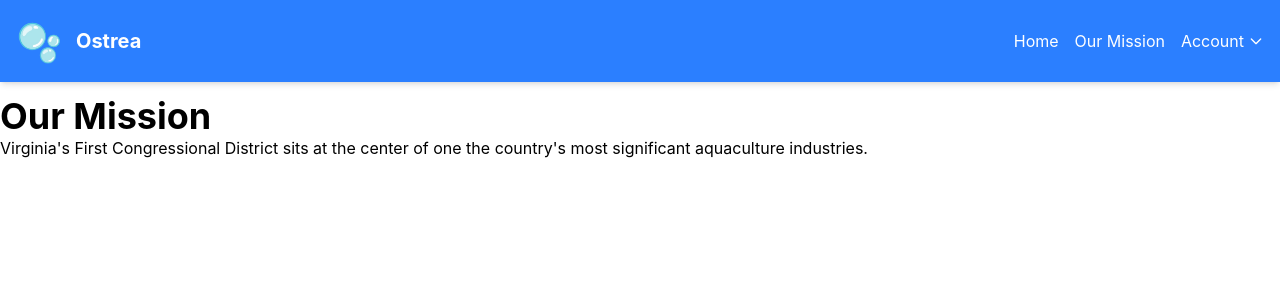
After one commit to shaurya-sharma-dev/ostrea, a Django app: page /mission/ in a window 1280 px wide. The commit adds this page. Shown: the top 300 px of the page. Run offline with Django 5.2, Linux system fonts and the light colour scheme; parts of the project's set-up code (start-up, migrations or seed data) failed here and were passed over; some libraries are stand-ins or nearby versions.

Commit message:
feat: added index and mission pages, custom Tailwind css files, and improve navbar.

```diff
--- a/core/templates/core/base.html
+++ b/core/templates/core/base.html
@@ -1,20 +1,25 @@
-<!--
-This Source Code Form is subject to the terms of the Mozilla Public
+<!-- This Source Code Form is subject to the terms of the Mozilla Public
 License, v. 2.0. If a copy of the MPL was not distributed with this
-file, You can obtain one at http://mozilla.org/MPL/2.0/.
- -->
+file, You can obtain one at http://mozilla.org/MPL/2.0/. -->
 
+{% load static %}
 <!DOCTYPE html>
 <html lang="en">
 <head>
     <meta charset="UTF-8">
     <meta name="viewport" content="width=device-width, initial-scale=1.0">
-    <title>{% block title %} {% endblock title %}</title>
-    {% block extrahead %} {% endblock extrahead %}
+    <title>{% block title %}Ostrea{% endblock title %}</title>
+    {% block extrahead %}
+        <link rel="stylesheet" href="{% static 'output.css' %}">
+    {% endblock extrahead %}
+    <link rel="manifest" href="{% static 'site.webmanifest' %}">
+    <link rel="shortcut icon" href="{% static 'favicon.ico' %}" type="image/x-icon">
 </head>
 <body>
     {% include "core/navbar.html" %}
+    <div id="content">
     {% block content %} {% endblock content %}
+    </div>
     {% block extrabody %} {% endblock extrabody %}
 </body>
 </html>
--- /dev/null
+++ b/core/templates/core/mission.html
@@ -0,0 +1,14 @@
+{% extends "core/base.html" %}
+
+{% comment "License" %}
+This Source Code Form is subject to the terms of the Mozilla Public
+License, v. 2.0. If a copy of the MPL was not distributed with this
+file, You can obtain one at http://mozilla.org/MPL/2.0/.
+{% endcomment %}
+
+{% block content %}
+<h1 class="text-4xl font-bold">Our Mission</h1>
+<p>
+    Virginia's First Congressional District sits at the center of one the country's most significant aquaculture industries.
+</p>
+{% endblock content %}
--- a/core/templates/core/navbar.html
+++ b/core/templates/core/navbar.html
@@ -4,10 +4,11 @@ License, v. 2.0. If a copy of the MPL was not distributed with this
 file, You can obtain one at http://mozilla.org/MPL/2.0/.
 {% endcomment %}
 
+{% load static %}
 <nav class="fixed top-0 left-0 w-full bg-blue-500 dark:bg-black text-white p-4 shadow-md z-50">
     <div class="container mx-auto flex justify-between items-center">
         <span class="flex items-center">
-        <a href="/"><img src="/favicon.svg" alt="Logo" width="50" /></a>
+        <a href="/"><img src="{% static 'android-chrome-192x192.png' %}" alt="Logo" width="50" /></a>
 
         <a href="/" class="text-xl font-bold" style="padding-left: 0.5em;">Ostrea</a>
         </span>
@@ -18,9 +19,56 @@ file, You can obtain one at http://mozilla.org/MPL/2.0/.
                 {% if request.user.is_staff %}
                     <li><a href="/management/" class="hover:text-blue-200">Admin Panel</a></li>
                 {% endif %}
+            {% endif %}
 
-                <li><a href="/accounts/logout/" class="hover:text-blue-200">Logout</a></li>
-            {% endif %}
+            <li class="relative">
+                <details class="group">
+                <!-- Trigger Button with background states -->
+                <summary class="flex cursor-pointer list-none items-center space-x-1 rounded-md hover:text-blue-200 focus:outline-none transition [&::-webkit-details-marker]:hidden">
+                    <span>Account</span>
+                    <svg class="h-4 w-4 transition-transform group-open:rotate-180" fill="none" stroke="currentColor" viewBox="0 0 24 24">
+                    <path stroke-linecap="round" stroke-linejoin="round" stroke-width="2" d="M19 9l-7 7-7-7" />
+                    </svg>
+                </summary>
+
+                <!-- Dropdown Menu with background and borders -->
+                <ul class="absolute right-0 top-full mt-2 w-48 rounded-md bg-gray-800 p-1 text-gray-200 shadow-xl border border-gray-700 z-50">
+                    {% if request.user.is_authenticated %}
+                    <li>
+                    <a href="/accounts/email/" class="block rounded-md px-4 py-2 text-sm hover:bg-gray-700 hover:text-white transition">
+                        Manage Email
+                    </a>
+                    </li>
+                    <li>
+                    <a href="/accounts/password/change/" class="block rounded-md px-4 py-2 text-sm hover:bg-gray-700 hover:text-white transition">
+                        Change Password
+                    </a>
+                    </li>
+                    <li>
+                    <a href="/accounts/password/reset/" class="block rounded-md px-4 py-2 text-sm hover:bg-gray-700 hover:text-white transition">
+                        Forgot Password?
+                    </a>
+                    </li>
+                    <li>
+                    <a href="/accounts/logout/" class="block rounded-md px-4 py-2 text-sm hover:bg-gray-700 hover:text-white transition">
+                        Logout
+                    </a>
+                    </li>
+                    {% else %}
+                    <li>
+                    <a href="/accounts/login/" class="block rounded-md px-4 py-2 text-sm hover:bg-gray-700 hover:text-white transition">
+                        Sign In
+                    </a>
+                    </li>
+                    <li>
+                    <a href="/accounts/password/reset/" class="block rounded-md px-4 py-2 text-sm hover:bg-gray-700 hover:text-white transition">
+                        Forgot Password?
+                    </a>
+                    </li>
+                    {% endif %}
+                </ul>
+                </details>
+            </li>
         </ul>
     </div>
 </nav>
--- /dev/null
+++ b/core/urls.py
@@ -0,0 +1,13 @@
+"""
+This Source Code Form is subject to the terms of the Mozilla Public
+License, v. 2.0. If a copy of the MPL was not distributed with this
+file, You can obtain one at http://mozilla.org/MPL/2.0/.
+"""
+
+from django.urls import path
+from . import views
+
+urlpatterns = [
+    path('mission/', views.mission),
+    path('', views.index),
+]
--- a/core/views.py
+++ b/core/views.py
@@ -7,3 +7,8 @@ file, You can obtain one at http://mozilla.org/MPL/2.0/.
 from django.shortcuts import render
 
 # Create your views here.
+def index(request):
+    return render(request, "core/index.html")
+
+def mission(request):
+    return render(request, "core/mission.html")
--- a/ostrea/urls.py
+++ b/ostrea/urls.py
@@ -28,4 +28,5 @@ admin.site.index_title = "Home"
 urlpatterns = [
     path('accounts/', include('allauth.urls')),
     path('management/', admin.site.urls),
+    path('', include('core.urls')),
 ]
--- /dev/null
+++ b/static/input.css
@@ -0,0 +1,6 @@
+@import "tailwindcss";
+
+#content {
+  /* Adds spacing or layout to match your navbar padding */
+  padding-top: 96px;
+}
--- /dev/null
+++ b/static/output.css
@@ -0,0 +1,576 @@
+/*! tailwindcss v4.3.3 | MIT License | https://tailwindcss.com */
+@layer properties;
+@layer theme, base, components, utilities;
+@layer theme {
+  :root, :host {
+    --font-sans: -apple-system, BlinkMacSystemFont, 'Segoe UI', Roboto, 'Helvetica Neue', 'Noto Sans', Arial,
+    sans-serif, 'Apple Color Emoji', 'Segoe UI Emoji', 'Segoe UI Symbol', 'Noto Color Emoji';
+    --font-mono: ui-monospace, SFMono-Regular, Menlo, Monaco, Consolas, 'Liberation Mono', 'Courier New',
+    monospace;
+    --color-blue-200: oklch(88.2% 0.059 254.128);
+    --color-blue-500: oklch(62.3% 0.214 259.815);
+    --color-blue-600: oklch(54.6% 0.245 262.881);
+    --color-gray-200: oklch(92.8% 0.006 264.531);
+    --color-gray-700: oklch(37.3% 0.034 259.733);
+    --color-gray-800: oklch(27.8% 0.033 256.848);
+    --color-black: #000;
+    --color-white: #fff;
+    --spacing: 0.25rem;
+    --text-sm: 0.875rem;
+    --text-sm--line-height: calc(1.25 / 0.875);
+    --text-base: 1rem;
+    --text-base--line-height: calc(1.5 / 1);
+    --text-xl: 1.25rem;
+    --text-xl--line-height: calc(1.75 / 1.25);
+    --text-4xl: 2.25rem;
+    --text-4xl--line-height: calc(2.5 / 2.25);
+    --font-weight-bold: 700;
+    --radius-md: 0.375rem;
+    --default-transition-duration: 150ms;
+    --default-transition-timing-function: cubic-bezier(0.4, 0, 0.2, 1);
+    --default-font-family: var(--font-sans);
+    --default-mono-font-family: var(--font-mono);
+  }
+}
+@layer base {
+  *, ::after, ::before, ::backdrop, ::file-selector-button {
+    box-sizing: border-box;
+    margin: 0;
+    padding: 0;
+    border: 0 solid;
+  }
+  html, :host {
+    line-height: 1.5;
+    -webkit-text-size-adjust: 100%;
+    tab-size: 4;
+    font-family: var(--default-font-family, -apple-system, BlinkMacSystemFont, 'Segoe UI', Roboto, 'Helvetica Neue', 'Noto Sans', Arial, sans-serif, 'Apple Color Emoji', 'Segoe UI Emoji', 'Segoe UI Symbol', 'Noto Color Emoji');
+    font-feature-settings: var(--default-font-feature-settings, normal);
+    font-variation-settings: var(--default-font-variation-settings, normal);
+    -webkit-tap-highlight-color: transparent;
+  }
+  hr {
+    height: 0;
+    color: inherit;
+    border-top-width: 1px;
+  }
+  abbr:where([title]) {
+    -webkit-text-decoration: underline dotted;
+    text-decoration: underline dotted;
+  }
+  h1, h2, h3, h4, h5, h6 {
+    font-size: inherit;
+    font-weight: inherit;
+  }
+  a {
+    color: inherit;
+    -webkit-text-decoration: inherit;
+    text-decoration: inherit;
+  }
+  b, strong {
+    font-weight: bolder;
+  }
+  code, kbd, samp, pre {
+    font-family: var(--default-mono-font-family, ui-monospace, SFMono-Regular, Menlo, Monaco, Consolas, 'Liberation Mono', 'Courier New', monospace);
+    font-feature-settings: var(--default-mono-font-feature-settings, normal);
+    font-variation-settings: var(--default-mono-font-variation-settings, normal);
+    font-size: 1em;
+  }
+  small {
+    font-size: 80%;
+  }
+  sub, sup {
+    font-size: 75%;
+    line-height: 0;
+    position: relative;
+    vertical-align: baseline;
+  }
+  sub {
+    bottom: -0.25em;
+  }
+  sup {
+    top: -0.5em;
+  }
+  table {
+    text-indent: 0;
+    border-color: inherit;
+    border-collapse: collapse;
+  }
+  :-moz-focusring:where(:not(iframe)) {
+    outline: auto;
+  }
+  progress {
+    vertical-align: baseline;
+  }
+  summary {
+    display: list-item;
+  }
+  ol, ul, menu {
+    list-style: none;
+  }
+  img, svg, video, canvas, audio, iframe, embed, object {
+    display: block;
+    vertical-align: middle;
+  }
+  img, video {
+    max-width: 100%;
+    height: auto;
+  }
+  button, input, select, optgroup, textarea, ::file-selector-button {
+    font: inherit;
+    font-feature-settings: inherit;
+    font-variation-settings: inherit;
+    letter-spacing: inherit;
+    color: inherit;
+    border-radius: 0;
+    background-color: transparent;
+    opacity: 1;
+  }
+  :where(select:is([multiple], [size])) optgroup {
+    font-weight: bolder;
+  }
+  :where(select:is([multiple], [size])) optgroup option {
+    padding-inline-start: 20px;
+  }
+  ::file-selector-button {
+    margin-inline-end: 4px;
+  }
+  ::placeholder {
+    opacity: 1;
+  }
+  @supports (not (-webkit-appearance: -apple-pay-button))  or (contain-intrinsic-size: 1px) {
+    ::placeholder {
+      color: currentcolor;
+      @supports (color: color-mix(in lab, red, red)) {
+        color: color-mix(in oklab, currentcolor 50%, transparent);
+      }
+    }
+  }
+  textarea {
+    resize: vertical;
+  }
+  ::-webkit-search-decoration {
+    -webkit-appearance: none;
+  }
+  ::-webkit-date-and-time-value {
+    min-height: 1lh;
+    text-align: inherit;
+  }
+  ::-webkit-datetime-edit {
+    display: inline-flex;
+  }
+  ::-webkit-datetime-edit-fields-wrapper {
+    padding: 0;
+  }
+  ::-webkit-datetime-edit, ::-webkit-datetime-edit-year-field, ::-webkit-datetime-edit-month-field, ::-webkit-datetime-edit-day-field, ::-webkit-datetime-edit-hour-field, ::-webkit-datetime-edit-minute-field, ::-webkit-datetime-edit-second-field, ::-webkit-datetime-edit-millisecond-field, ::-webkit-datetime-edit-meridiem-field {
+    padding-block: 0;
+  }
+  ::-webkit-calendar-picker-indicator {
+    line-height: 1;
+  }
+  :-moz-ui-invalid {
+    box-shadow: none;
+  }
+  button, input:where([type='button'], [type='reset'], [type='submit']), ::file-selector-button {
+    appearance: button;
+  }
+  ::-webkit-inner-spin-button, ::-webkit-outer-spin-button {
+    height: auto;
+  }
+  [hidden]:where(:not([hidden='until-found'])) {
+    display: none !important;
+  }
+}
+@layer utilities {
+  .visible {
+    visibility: visible;
+  }
+  .absolute {
+    position: absolute;
+  }
+  .fixed {
+    position: fixed;
+  }
+  .relative {
+    position: relative;
+  }
+  .static {
+    position: static;
+  }
+  .top-0 {
+    top: 0px;
+  }
+  .top-full {
+    top: 100%;
+  }
+  .right-0 {
+    right: 0px;
+  }
+  .left-0 {
+    left: 0px;
+  }
+  .z-50 {
+    z-index: 50;
+  }
+  .container {
+    width: 100%;
+    @media (width >= 40rem) {
+      max-width: 40rem;
+    }
+    @media (width >= 48rem) {
+      max-width: 48rem;
+    }
+    @media (width >= 64rem) {
+      max-width: 64rem;
+    }
+    @media (width >= 80rem) {
+      max-width: 80rem;
+    }
+    @media (width >= 96rem) {
+      max-width: 96rem;
+    }
+  }
+  .mx-auto {
+    margin-inline: auto;
+  }
+  .my-2 {
+    margin-block: calc(var(--spacing) * 2);
+  }
+  .mt-2 {
+    margin-top: calc(var(--spacing) * 2);
+  }
+  .ml-2 {
+    margin-left: calc(var(--spacing) * 2);
+  }
+  .block {
+    display: block;
+  }
+  .contents {
+    display: contents;
+  }
+  .flex {
+    display: flex;
+  }
+  .table {
+    display: table;
+  }
+  .h-4 {
+    height: calc(var(--spacing) * 4);
+  }
+  .min-h-screen {
+    min-height: 100vh;
+  }
+  .w-4 {
+    width: calc(var(--spacing) * 4);
+  }
+  .w-48 {
+    width: calc(var(--spacing) * 48);
+  }
+  .w-full {
+    width: 100%;
+  }
+  .cursor-pointer {
+    cursor: pointer;
+  }
+  .list-none {
+    list-style-type: none;
+  }
+  .flex-col {
+    flex-direction: column;
+  }
+  .items-center {
+    align-items: center;
+  }
+  .items-start {
+    align-items: flex-start;
+  }
+  .justify-between {
+    justify-content: space-between;
+  }
+  :where(.space-x-1 > :not(:last-child)) {
+    --tw-space-x-reverse: 0;
+    margin-inline-start: calc(var(--spacing) * var(--tw-space-x-reverse));
+    margin-inline-end: calc(var(--spacing) * calc(1 - var(--tw-space-x-reverse)));
+  }
+  :where(.space-x-4 > :not(:last-child)) {
+    --tw-space-x-reverse: 0;
+    margin-inline-start: calc(calc(var(--spacing) * 4) * var(--tw-space-x-reverse));
+    margin-inline-end: calc(calc(var(--spacing) * 4) * calc(1 - var(--tw-space-x-reverse)));
+  }
+  .self-end {
+    align-self: flex-end;
+  }
+  .rounded-md {
+    border-radius: var(--radius-md);
+  }
+  .border {
+    border-style: var(--tw-border-style);
+    border-width: 1px;
+  }
+  .border-gray-700 {
+    border-color: var(--color-gray-700);
+  }
+  .bg-blue-500 {
+    background-color: var(--color-blue-500);
+  }
+  .bg-gray-800 {
+    background-color: var(--color-gray-800);
+  }
+  .p-1 {
+    padding: var(--spacing);
+  }
+  .p-4 {
+    padding: calc(var(--spacing) * 4);
+  }
+  .px-4 {
+    padding-inline: calc(var(--spacing) * 4);
+  }
+  .py-2 {
+    padding-block: calc(var(--spacing) * 2);
+  }
+  .text-4xl {
+    font-size: var(--text-4xl);
+    line-height: var(--tw-leading, var(--text-4xl--line-height));
+  }
+  .text-sm {
+    font-size: var(--text-sm);
+    line-height: var(--tw-leading, var(--text-sm--line-height));
+  }
+  .text-xl {
+    font-size: var(--text-xl);
+    line-height: var(--tw-leading, var(--text-xl--line-height));
+  }
+  .font-bold {
+    --tw-font-weight: var(--font-weight-bold);
+    font-weight: var(--font-weight-bold);
+  }
+  .text-gray-200 {
+    color: var(--color-gray-200);
+  }
+  .text-white {
+    color: var(--color-white);
+  }
+  .shadow-md {
+    --tw-shadow: 0 4px 6px -1px var(--tw-shadow-color, rgb(0 0 0 / 0.1)), 0 2px 4px -2px var(--tw-shadow-color, rgb(0 0 0 / 0.1));
+    box-shadow: var(--tw-inset-shadow), var(--tw-inset-ring-shadow), var(--tw-ring-offset-shadow), var(--tw-ring-shadow), var(--tw-shadow);
+  }
+  .shadow-xl {
+    --tw-shadow: 0 20px 25px -5px var(--tw-shadow-color, rgb(0 0 0 / 0.1)), 0 8px 10px -6px var(--tw-shadow-color, rgb(0 0 0 / 0.1));
+    box-shadow: var(--tw-inset-shadow), var(--tw-inset-ring-shadow), var(--tw-ring-offset-shadow), var(--tw-ring-shadow), var(--tw-shadow);
+  }
+  .filter {
+    filter: var(--tw-blur,) var(--tw-brightness,) var(--tw-contrast,) var(--tw-grayscale,) var(--tw-hue-rotate,) var(--tw-invert,) var(--tw-saturate,) var(--tw-sepia,) var(--tw-drop-shadow,);
+  }
+  .transition {
+    transition-property: color, background-color, border-color, outline-color, text-decoration-color, fill, stroke, --tw-gradient-from, --tw-gradient-via, --tw-gradient-to, opacity, box-shadow, transform, translate, scale, rotate, filter, -webkit-backdrop-filter, backdrop-filter, display, content-visibility, overlay, pointer-events;
+    transition-timing-function: var(--tw-ease, var(--default-transition-timing-function));
+    transition-duration: var(--tw-duration, var(--default-transition-duration));
+  }
+  .transition-transform {
+    transition-property: transform, translate, scale, rotate;
+    transition-timing-function: var(--tw-ease, var(--default-transition-timing-function));
+    transition-duration: var(--tw-duration, var(--default-transition-duration));
+  }
+  .group-open\:rotate-180:is(:where(.group):is([open], :popover-open, :open) *) {
+    rotate: 180deg;
+  }
+  @media (hover: hover) {
+    .hover\:bg-gray-700:hover {
+      background-color: var(--color-gray-700);
+    }
+    .hover\:text-blue-200:hover {
+      color: var(--color-blue-200);
+    }
+    .hover\:text-white:hover {
+      color: var(--color-white);
+    }
+  }
+  .focus\:outline-none:focus {
+    --tw-outline-style: none;
+    outline-style: none;
+  }
+  @media (width >= 48rem) {
+    .md\:text-base {
+      font-size: var(--text-base);
+      line-height: var(--tw-leading, var(--text-base--line-height));
+    }
+  }
+  @media (prefers-color-scheme: dark) {
+    .dark\:bg-black {
+      background-color: var(--color-black);
+    }
+  }
+  .\[\&\:\:-webkit-details-marker\]\:hidden::-webkit-details-marker {
+    display: none;
+  }
+}
+#content {
+  padding-top: 96px;
+}
+@property --tw-space-x-reverse {
+  syntax: "*";
+  inherits: false;
+  initial-value: 0;
+}
+@property --tw-border-style {
+  syntax: "*";
+  inherits: false;
+  initial-value: solid;
+}
+@property --tw-font-weight {
+  syntax: "*";
+  inherits: false;
+}
+@property --tw-shadow {
+  syntax: "*";
+  inherits: false;
+  initial-value: 0 0 #0000;
+}
+@property --tw-shadow-color {
+  syntax: "*";
+  inherits: false;
+}
+@property --tw-shadow-alpha {
+  syntax: "<percentage>";
+  inherits: false;
+  initial-value: 100%;
+}
+@property --tw-inset-shadow {
+  syntax: "*";
+  inherits: false;
+  initial-value: 0 0 #0000;
+}
+@property --tw-inset-shadow-color {
+  syntax: "*";
+  inherits: false;
+}
+@property --tw-inset-shadow-alpha {
+  syntax: "<percentage>";
+  inherits: false;
+  initial-value: 100%;
+}
+@property --tw-ring-color {
+  syntax: "*";
+  inherits: false;
+}
+@property --tw-ring-shadow {
+  syntax: "*";
+  inherits: false;
+  initial-value: 0 0 #0000;
+}
+@property --tw-inset-ring-color {
+  syntax: "*";
+  inherits: false;
+}
+@property --tw-inset-ring-shadow {
+  syntax: "*";
+  inherits: false;
+  initial-value: 0 0 #0000;
+}
+@property --tw-ring-inset {
+  syntax: "*";
+  inherits: false;
+}
+@property --tw-ring-offset-width {
+  syntax: "<length>";
+  inherits: false;
+  initial-value: 0px;
+}
+@property --tw-ring-offset-color {
+  syntax: "*";
+  inherits: false;
+  initial-value: #fff;
+}
+@property --tw-ring-offset-shadow {
+  syntax: "*";
+  inherits: false;
+  initial-value: 0 0 #0000;
+}
+@property --tw-blur {
+  syntax: "*";
+  inherits: false;
+}
+@property --tw-brightness {
+  syntax: "*";
+  inherits: false;
+}
+@property --tw-contrast {
+  syntax: "*";
+  inherits: false;
+}
+@property --tw-grayscale {
+  syntax: "*";
+  inherits: false;
+}
+@property --tw-hue-rotate {
+  syntax: "*";
+  inherits: false;
+}
+@property --tw-invert {
+  syntax: "*";
+  inherits: false;
+}
+@property --tw-opacity {
+  syntax: "*";
+  inherits: false;
+}
+@property --tw-saturate {
+  syntax: "*";
+  inherits: false;
+}
+@property --tw-sepia {
+  syntax: "*";
+  inherits: false;
+}
+@property --tw-drop-shadow {
+  syntax: "*";
+  inherits: false;
+}
+@property --tw-drop-shadow-color {
+  syntax: "*";
+  inherits: false;
+}
+@property --tw-drop-shadow-alpha {
+  syntax: "<percentage>";
+  inherits: false;
+  initial-value: 100%;
+}
+@property --tw-drop-shadow-size {
+  syntax: "*";
+  inherits: false;
+}
+@layer properties {
+  @supports ((-webkit-hyphens: none) and (not (margin-trim: inline))) or ((-moz-orient: inline) and (not (color:rgb(from red r g b)))) {
+    *, ::before, ::after, ::backdrop {
+      --tw-space-x-reverse: 0;
+      --tw-border-style: solid;
+      --tw-font-weight: initial;
+      --tw-shadow: 0 0 #0000;
+      --tw-shadow-color: initial;
+      --tw-shadow-alpha: 100%;
+      --tw-inset-shadow: 0 0 #0000;
+      --tw-inset-shadow-color: initial;
+      --tw-inset-shadow-alpha: 100%;
+      --tw-ring-color: initial;
+      --tw-ring-shadow: 0 0 #0000;
+      --tw-inset-ring-color: initial;
+      --tw-inset-ring-shadow: 0 0 #0000;
+      --tw-ring-inset: initial;
+      --tw-ring-offset-width: 0px;
+      --tw-ring-offset-color: #fff;
+      --tw-ring-offset-shadow: 0 0 #0000;
+      --tw-blur: initial;
+      --tw-brightness: initial;
+      --tw-contrast: initial;
+      --tw-grayscale: initial;
+      --tw-hue-rotate: initial;
+      --tw-invert: initial;
+      --tw-opacity: initial;
+      --tw-saturate: initial;
+      --tw-sepia: initial;
+      --tw-drop-shadow: initial;
+      --tw-drop-shadow-color: initial;
+      --tw-drop-shadow-alpha: 100%;
+      --tw-drop-shadow-size: initial;
+    }
+  }
+}
```
Also changed, not shown: core/templates/allauth/layouts/base.html (+7 -29 lines), core/templates/core/index.html (added, +11 -0 lines).
